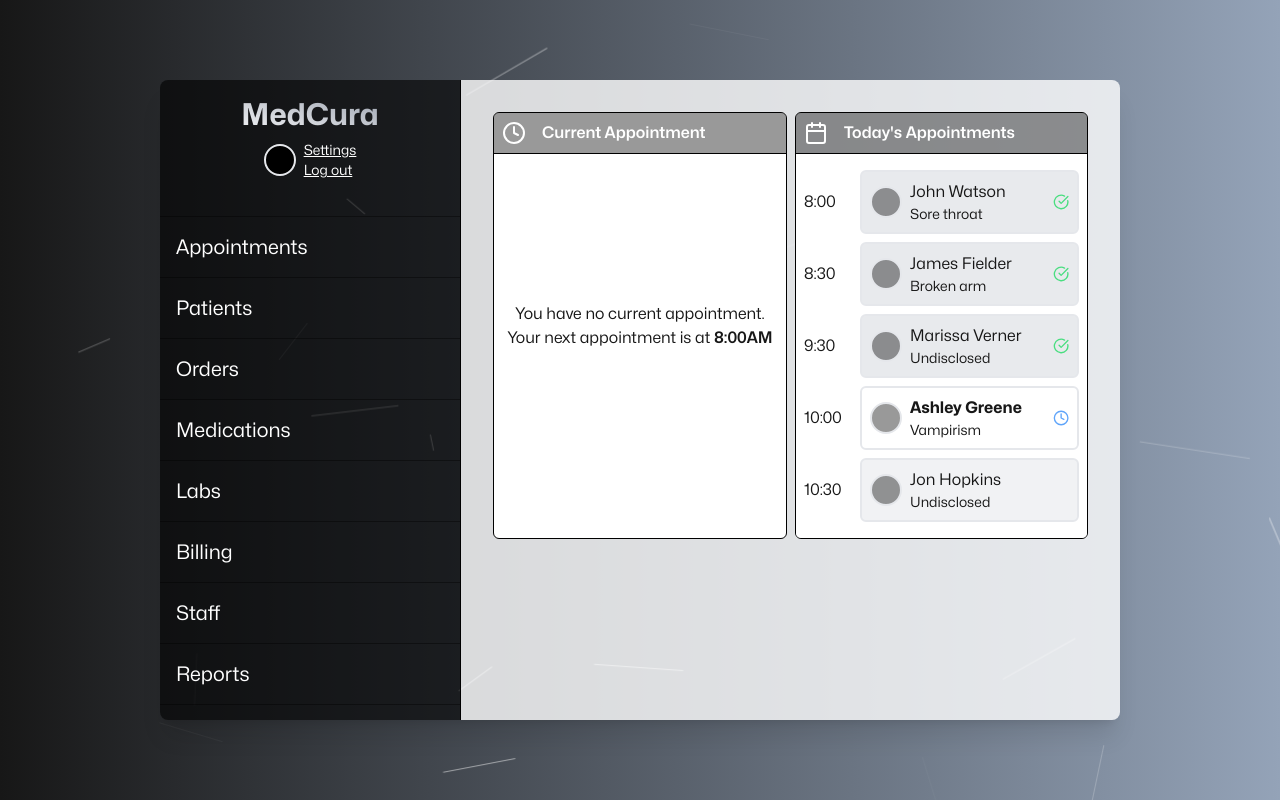
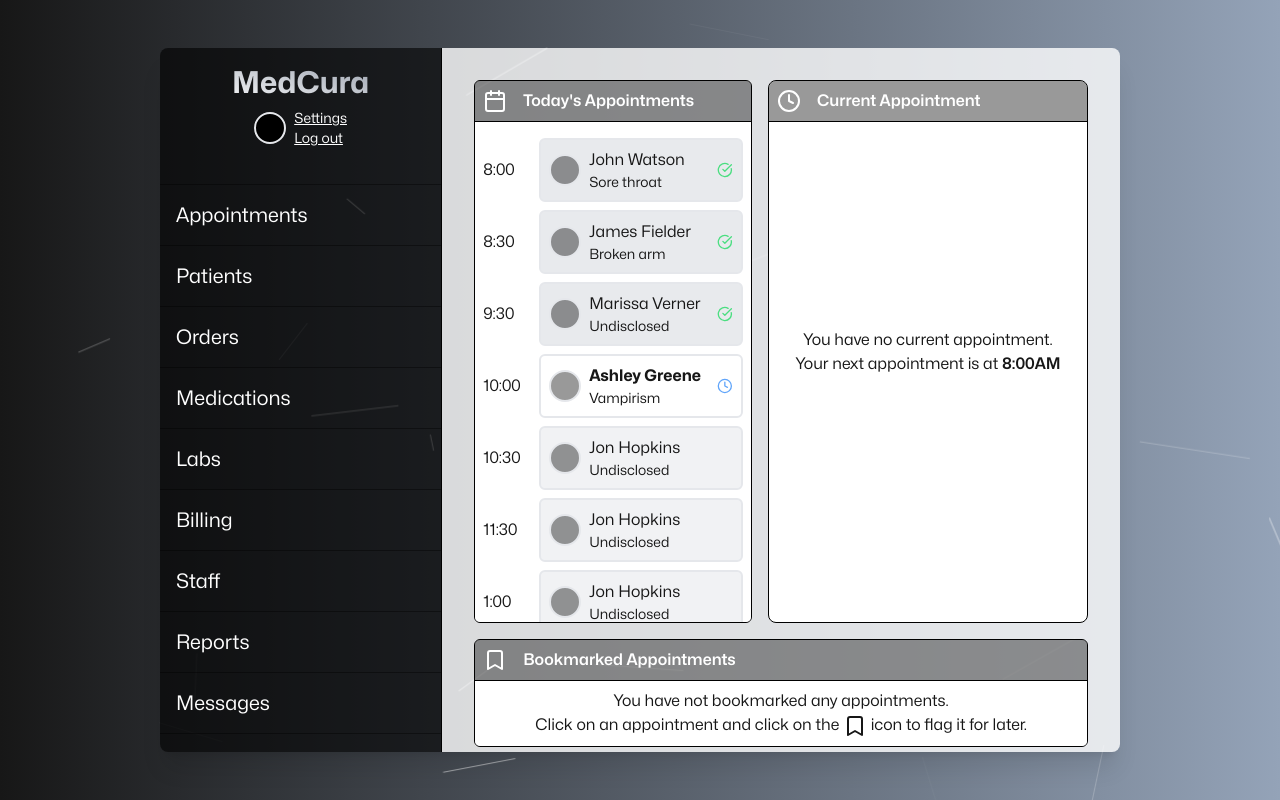
Before and after one commit to Ray-Hackshaw/medcura, a Next.js app: page /appointments in a window 1280 px wide. Built offline with nearby package versions, Linux system fonts and the light colour scheme.

Commit message:
fix: layout resizing

```diff
--- a/app/(signed-in)/appointments/page.tsx
+++ b/app/(signed-in)/appointments/page.tsx
@@ -1,5 +1,5 @@
 import { cn } from "@/app/lib/utils";
-import { Calendar, CheckCircleIcon, ClockIcon } from "lucide-react";
+import { Bookmark, Calendar, CheckCircleIcon, ClockIcon } from "lucide-react";
 
 interface AppointmentSlot {
   time: string;
@@ -9,6 +9,20 @@ interface AppointmentSlot {
   reason?: string;
   flag?: boolean;
 }
+
+const times = [
+  "8:00",
+  "8:30",
+  "9:30",
+  "10:00",
+  "10:30",
+  "11:30",
+  "1:00",
+  "1:30",
+  "2:30",
+  "3:30",
+  "4:00",
+];
 
 const slots: AppointmentSlot[] = [
   {
@@ -46,18 +60,66 @@ const slots: AppointmentSlot[] = [
     status: "Upcoming",
     reason: undefined,
   },
+  {
+    time: "11:30",
+    name: "Jon Hopkins",
+    image: undefined,
+    status: "Upcoming",
+    reason: undefined,
+  },
+  {
+    time: "1:00",
+    name: "Jon Hopkins",
+    image: undefined,
+    status: "Upcoming",
+    reason: undefined,
+  },
+  {
+    time: "1:30",
+    name: "Jon Hopkins",
+    image: undefined,
+    status: "Upcoming",
+    reason: undefined,
+  },
+  {
+    time: "2:30",
+    name: "Jon Hopkins",
+    image: undefined,
+    status: "Upcoming",
+    reason: undefined,
+  },
+  {
+    time: "3:30",
+    name: "Jon Hopkins",
+    image: undefined,
+    status: "Upcoming",
+    reason: undefined,
+  },
+  {
+    time: "4:00",
+    name: "Jon Hopkins",
+    image: undefined,
+    status: "Upcoming",
+    reason: undefined,
+  },
 ];
 
 export default async function DashboardPage() {
   const nextAppointmentTime = "8:00AM";
+
+  const bookmarkedAppointments = [];
+
+  const hasBookmarks = bookmarkedAppointments.length > 0;
+
   return (
-    <div className="p-4 flex flex-col md:flex-row gap-2">
-      <div className="md:border relative md:flex md:bg-white md:border-black md:items-center md:justify-center md:rounded-md w-full md:overflow-hidden">
-        <div className="hidden md:absolute md:flex w-full md:top-0 items-center gap-4 bg-black/40 text-white border-b border-black p-2 font-semibold">
+    <div className="p-4 space-y-4">
+      <div className="flex flex-col lg:flex-row-reverse gap-4">
+        <div className="lg:border relative lg:flex lg:bg-white lg:border-black lg:items-center lg:justify-center lg:rounded-lg w-full min-w-[320px] lg:overflow-hidden ">
+          <div className="hidden lg:absolute lg:flex w-full lg:top-0 items-center gap-4 bg-black/40 text-white border-b border-black p-2 font-semibold">
             <ClockIcon />
             <p>Current Appointment</p>
           </div>
-        <div className="p-2 md:flex-col md:w-full md:text-center">
+          <div className="p-2 lg:flex-col lg:w-full lg:text-center">
             <p>You have no current appointment.</p>
             <p>
               Your next appointment is at{" "}
@@ -65,18 +127,44 @@ export default async function DashboardPage() {
             </p>
           </div>
         </div>
-      <div className="max-w-xs w-full">
+        <div className="w-full mx-auto">
           <div className="border border-black rounded-md overflow-hidden">
             <div className="flex items-center gap-4 bg-black/40 text-white border-b border-black p-2 font-semibold">
               <Calendar />
               <p>Today&apos;s Appointments</p>
             </div>
 
-          <div className="flex flex-col gap-2 py-4 bg-white">
-            {slots.map((appointment) => (
-              <Appointment key={appointment.time} details={appointment} />
-            ))}
+            <div className="flex flex-col gap-2 py-4 bg-white max-h-[500px] overflow-auto">
+              {times.map((time) => {
+                const appointment = slots.find((x) => x.time === time);
+
+                if (!appointment) {
+                  return <div key={time}></div>;
+                }
+                return <Appointment key={time} details={appointment} />;
+              })}
             </div>
+          </div>
+        </div>
+      </div>
+      <div className="border border-black rounded-md w-full mx-auto lg:max-w-full overflow-hidden">
+        <div className="flex items-center gap-4 bg-black/40  text-white border-b border-black p-2 font-semibold">
+          <Bookmark />
+          <p>Bookmarked Appointments</p>
+        </div>
+        <div className="flex flex-col gap-2 md:flex-row p-2 bg-white">
+          {!hasBookmarks && (
+            <div className="text-sm md:text-base text-center w-full ">
+              You have not bookmarked any appointments.
+              <p>
+                Click on an appointment and click on the{" "}
+                <span className="inline-flex align-middle">
+                  <Bookmark />
+                </span>{" "}
+                icon to flag it for later.
+              </p>
+            </div>
+          )}
         </div>
       </div>
     </div>
@@ -101,10 +189,17 @@ const Appointment = ({ details }: { details: AppointmentSlot }) => {
       >
         <div className="rounded-full w-8 h-8 bg-black/40 border-2 flex-shrink-0" />
         <div className="w-full">
-          <p className={cn(isCurrent && "font-bold", "truncate max-w-[18ch]")}>
+          <p
+            className={cn(
+              isCurrent && "font-bold",
+              "truncate max-w-[18ch] text-sm lg:text-base"
+            )}
+          >
             {details.name}
           </p>
-          <p className="text-sm">{details.reason ?? "Undisclosed"}</p>
+          <p className="text-xs lg:text-sm">
+            {details.reason ?? "Undisclosed"}
+          </p>
         </div>
         {details.status === "Done" && (
           <CheckCircleIcon className="text-green-400" />
--- a/app/(signed-in)/layout.tsx
+++ b/app/(signed-in)/layout.tsx
@@ -11,10 +11,10 @@ export default function DashboardLayout({
 }: Readonly<{ children: React.ReactNode }>) {
   return (
     <div
-      className="mx-auto md:p-20 xl:px-40 flex flex-col relative h-screen"
+      className="mx-auto md:p-12 xl:px-40 flex flex-col relative h-screen"
       id="dashboard-layout"
     >
-      <div className="w-full flex-1 shadow-xl md:rounded-lg overflow-hidden flex flex-col">
+      <div className="w-full flex-1 shadow-xl md:rounded-lg overflow-hidden flex flex-col max-w-[1440px] mx-auto">
         <div className="w-full md:flex flex-1">
           <SideBar />
           <div className="w-full border-black border-l md:p-4 bg-white/80 flex-1 h-full">
--- a/app/components/SideBar.tsx
+++ b/app/components/SideBar.tsx
@@ -4,8 +4,8 @@ import { TransitionLink } from "./TransitionLink";
 
 export const SideBar = () => {
   return (
-    <div className="md:max-w-[200px] lg:max-w-[300px] w-full overflow-hidden bg-black/60 text-white ">
-      <div className="flex md:flex-col md:gap-4">
+    <div className="z-[20] relative md:max-w-[200px] lg:max-w-[300px] w-full overflow-hidden text-white ">
+      <div className="flex md:flex-col md:gap-4 w-full bg-black/60 md:h-full">
         <div className="flex items-center gap-2 p-4 md:flex-col">
           <p className="text-2xl md:text-3xl font-bold bg-gradient-to-tr from-gray-100 to-gray-400 text-gradient">
             MedCura
--- a/app/components/SideMenu.tsx
+++ b/app/components/SideMenu.tsx
@@ -16,7 +16,7 @@ const menuItems = [
 
 export const SideMenu = () => {
   return (
-    <div className="w-full h-full py-1 hidden md:flex flex-col">
+    <div className="w-full py-1 hidden md:flex md:flex-col md:flex-1">
       {menuItems.map((item) => (
         <Link
           href={`/${item.toLowerCase()}`}
```
Lines whose indentation alone changed are shown as unchanged.
